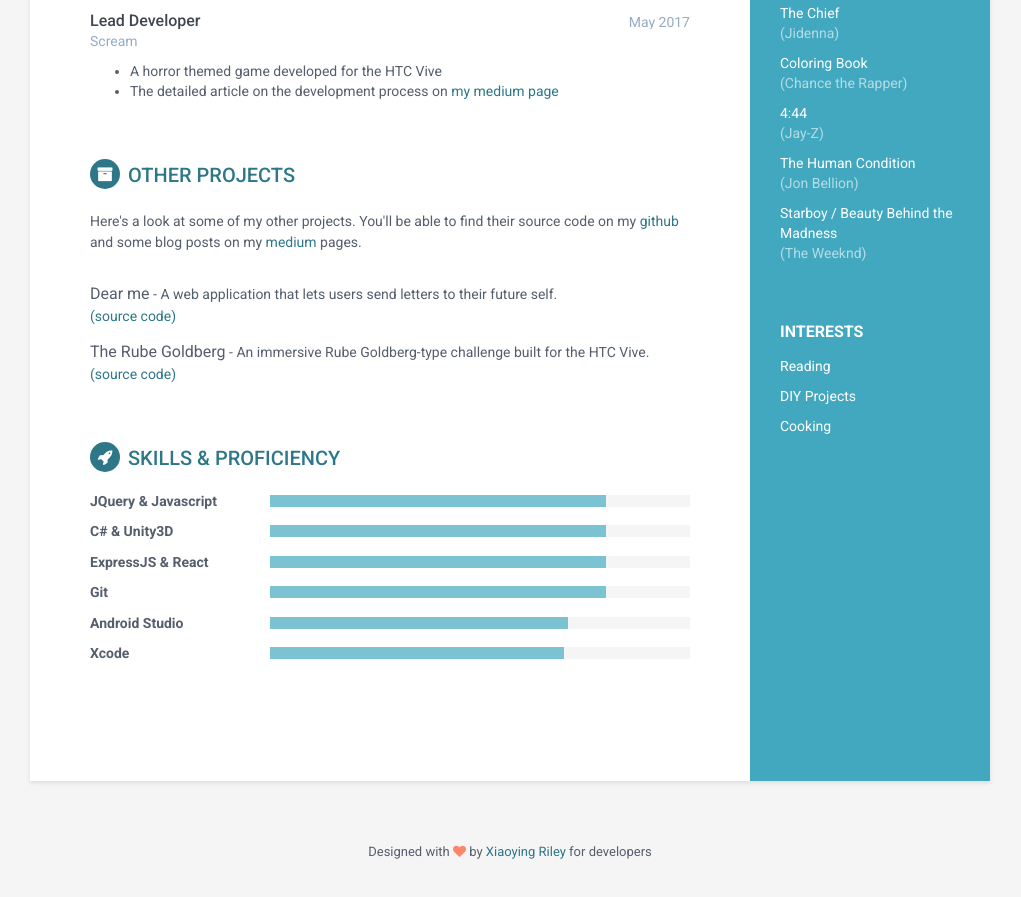
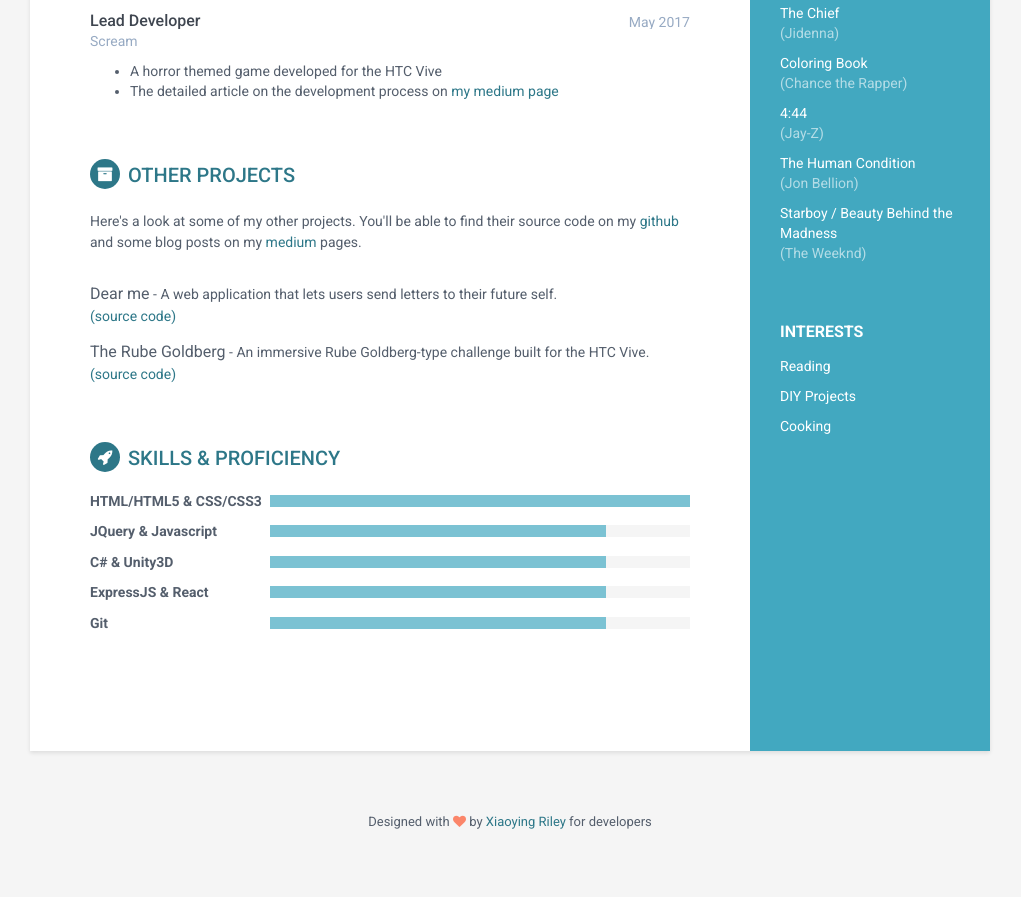
Before and after one commit to deinyefa/resume, a plain HTML site: page index.html in a window 1280 px wide. Shown: the part 813-1710 px from the top of the page, without its empty margins (130-1151 px from the left). Drawn offline with Linux system fonts and the light colour scheme.

Commit message:
Update index.html

```diff
--- a/index.html
+++ b/index.html
@@ -175,6 +175,14 @@
                 <h2 class="section-title"><i class="fa fa-rocket"></i>Skills &amp; Proficiency</h2>
                 <div class="skillset">
                     <div class="item">
+                        <h3 class="level-title">HTML/HTML5 &amp; CSS/CSS3</h3>
+                        <div class="level-bar">
+                            <div class="level-bar-inner" data-level="100%">
+                            </div>
+                        </div><!--//level-bar-->
+                    </div><!--//item-->
+
+                    <div class="item">
                         <h3 class="level-title">JQuery &amp; Javascript</h3>
                         <div class="level-bar">
                             <div class="level-bar-inner" data-level="80%">
@@ -205,22 +213,6 @@
                             </div>
                         </div><!--//level-bar-->
                     </div><!--//item-->
-
-                    <div class="item">
-                        <h3 class="level-title">Android Studio</h3>
-                        <div class="level-bar">
-                            <div class="level-bar-inner" data-level="71%">
-                            </div>
-                        </div><!--//level-bar-->
-                    </div><!--//item-->
-
-                    <div class="item">
-                        <h3 class="level-title">Xcode</h3>
-                        <div class="level-bar">
-                            <div class="level-bar-inner" data-level="70%">
-                            </div>
-                        </div><!--//level-bar-->
-                    </div><!--//item-->
                 </div>
             </section><!--//skills-section-->
 
```
